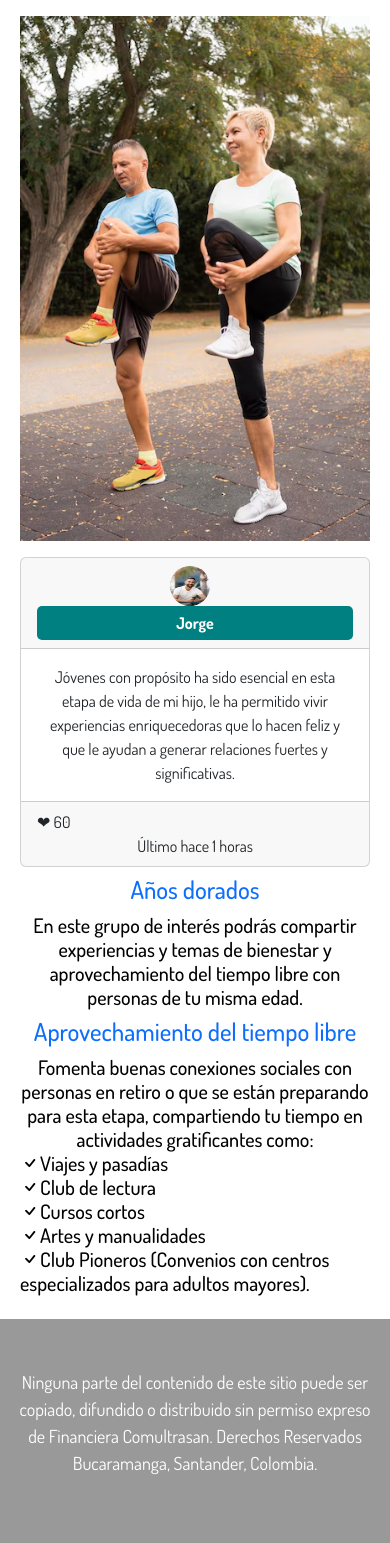
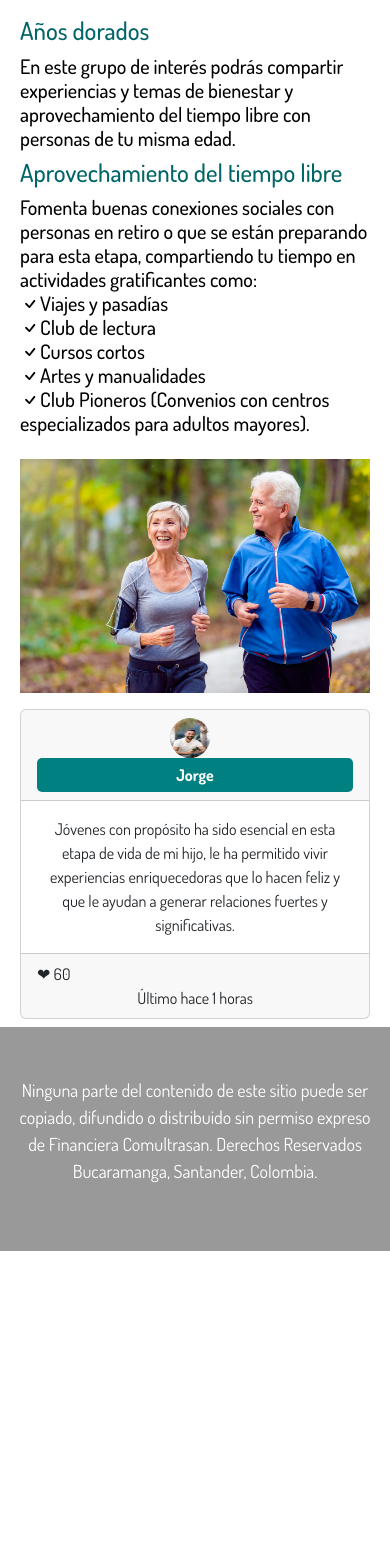
Before and after one commit to miguelm2/project-comunidad-comultrasan, a PHP site: page /golden_years in a window 390 px wide. Shown: the part 102-1645 px from the top of the page. After the commit the page ends 1353 px from the top, so only its background shows below. Run offline with PHP 8.4, Linux system fonts and the light colour scheme.

Commit message:
Cambios responsive
Se hace arreglos en el responsive y de cambios de que quede como una plantilla,  se arregla el breadcum

```diff
--- a/golden_years.php
+++ b/golden_years.php
@@ -45,7 +45,32 @@
                </ol>
             </nav>
             <div class="row gy-2 align-items-center">
-               <div class="col-md-3">
+               <div class="col-md-8">
+                  <div class="text-start">
+                     <h2 class="text-pri">Años dorados</h2>
+                     <h5 class="text-black">
+                        En este grupo de interés podrás compartir experiencias y temas de
+                        bienestar y aprovechamiento del tiempo libre con personas de tu
+                        misma edad.
+                     </h5>
+                  </div>
+                  <div class="text-start">
+                     <h2 class="text-pri">Aprovechamiento del tiempo libre</h2>
+                     <h5 class="text-black">
+                        Fomenta buenas conexiones sociales con personas en retiro o
+                        que se están preparando para esta etapa, compartiendo tu
+                        tiempo en actividades gratificantes como:
+                        <ul class="list-unstyled list-group-item text-start">
+                           <li><i class="bi bi-check"></i>Viajes y pasadías</li>
+                           <li><i class="bi bi-check"></i>Club de lectura</li>
+                           <li><i class="bi bi-check"></i>Cursos cortos</li>
+                           <li><i class="bi bi-check"></i>Artes y manualidades</li>
+                           <li><i class="bi bi-check"></i>Club Pioneros (Convenios con centros especializados para adultos mayores).</li>
+                        </ul>
+                     </h5>
+                  </div>
+               </div>
+               <div class="col-md-4">
                   <img src="assets/image/ejercicio.png" alt="Pioneros" class="img-fluid">
                   <div class="card mt-3">
                      <div class="card-header">
@@ -63,31 +88,6 @@
                            Último hace 1 horas
                         </div>
                      </div>
-                  </div>
-               </div>
-               <div class="col-md-9">
-                  <div>
-                     <h2 class="text-primary">Años dorados</h2>
-                     <h5 class="text-black">
-                        En este grupo de interés podrás compartir experiencias y temas de
-                        bienestar y aprovechamiento del tiempo libre con personas de tu
-                        misma edad.
-                     </h5>
-                  </div>
-                  <div>
-                     <h2 class="text-primary">Aprovechamiento del tiempo libre</h2>
-                     <h5 class="text-black">
-                        Fomenta buenas conexiones sociales con personas en retiro o
-                        que se están preparando para esta etapa, compartiendo tu
-                        tiempo en actividades gratificantes como:
-                        <ul class="list-unstyled list-group-item text-start">
-                           <li><i class="bi bi-check"></i>Viajes y pasadías</li>
-                           <li><i class="bi bi-check"></i>Club de lectura</li>
-                           <li><i class="bi bi-check"></i>Cursos cortos</li>
-                           <li><i class="bi bi-check"></i>Artes y manualidades</li>
-                           <li><i class="bi bi-check"></i>Club Pioneros (Convenios con centros especializados para adultos mayores).</li>
-                        </ul>
-                     </h5>
                   </div>
                </div>
             </div>
--- a/index.php
+++ b/index.php
@@ -43,10 +43,10 @@
          <div class="text-overlay">
             <h4><strong>¡Bienvenido a la Comunidad Financiera Comultrasan!</strong></h4>
             <div class="row justify-content-center">
-               <div class="col-md-2">
+               <div class="col-md-2 mt-2">
                   <a href="singup" class="btn btn-verde btn1 rounded-5">Únete</a>
                </div>
-               <div class="col-md-3">
+               <div class="col-md-3 mt-2">
                   <a href="" class="btn btn-verde btn1 rounded-5">Referir amigo</a>
                </div>
             </div>
```
Also changed, not shown: comunidad.php (+6 -6 lines), entrepreneurs.php (+19 -20 lines), football.php (+26 -26 lines), youngs.php (+4 -4 lines), assets/image/ejercicio.png.
